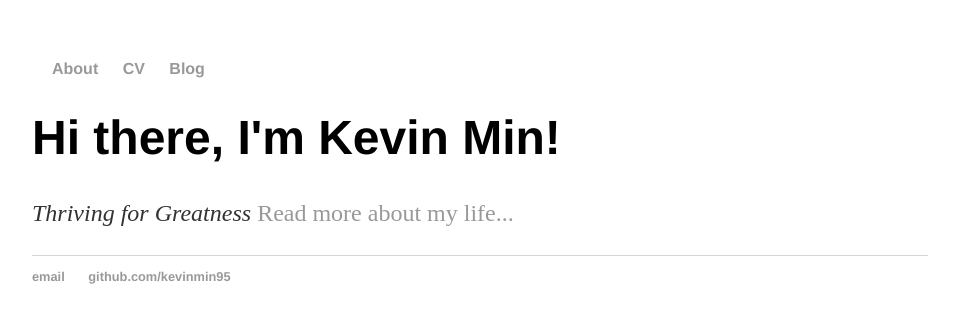
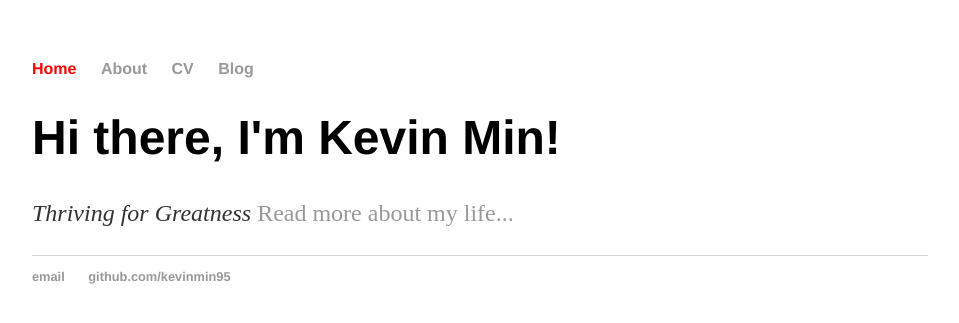
Before and after one commit to KevinMIN95/kevinmin95.github.com, a Jekyll site: the page built from index.html, in a window 1280 px wide. Shown: the top 323 px of the page, without its empty margins (160-1119 px from the left). Built offline with Jekyll 4.4.1, drawn with Linux system fonts in a browser that asks for light colours.

Commit message:
practice

```diff
--- a/_includes/navigation.html
+++ b/_includes/navigation.html
@@ -1,6 +1,6 @@
 <nav>
     <ul>
-        <li><a href="/" {% if page.url == "/" %}style="color: red;"{% endif %}Home></a></li>
+        <li><a href="/" {% if page.url == "/" %}style="color: red;"{% endif %}>Home</a></li>
         <li><a href="/about">About</a></li>
         <li><a href="/cv">CV</a></li>
         <li><a href="/blog"{% if page.url == "/blog" %}style="color: red;"{% endif %}>Blog</a></li>
```
